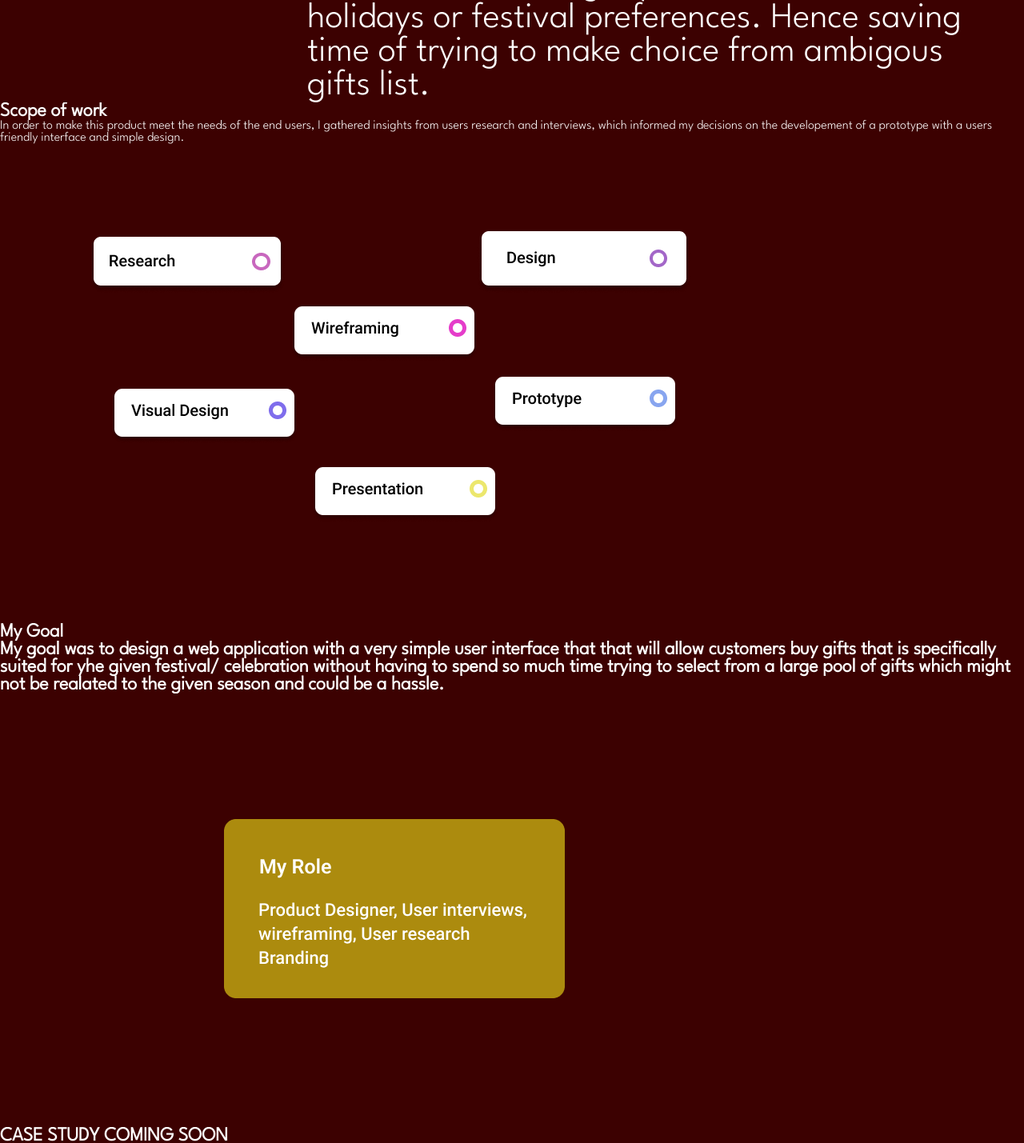
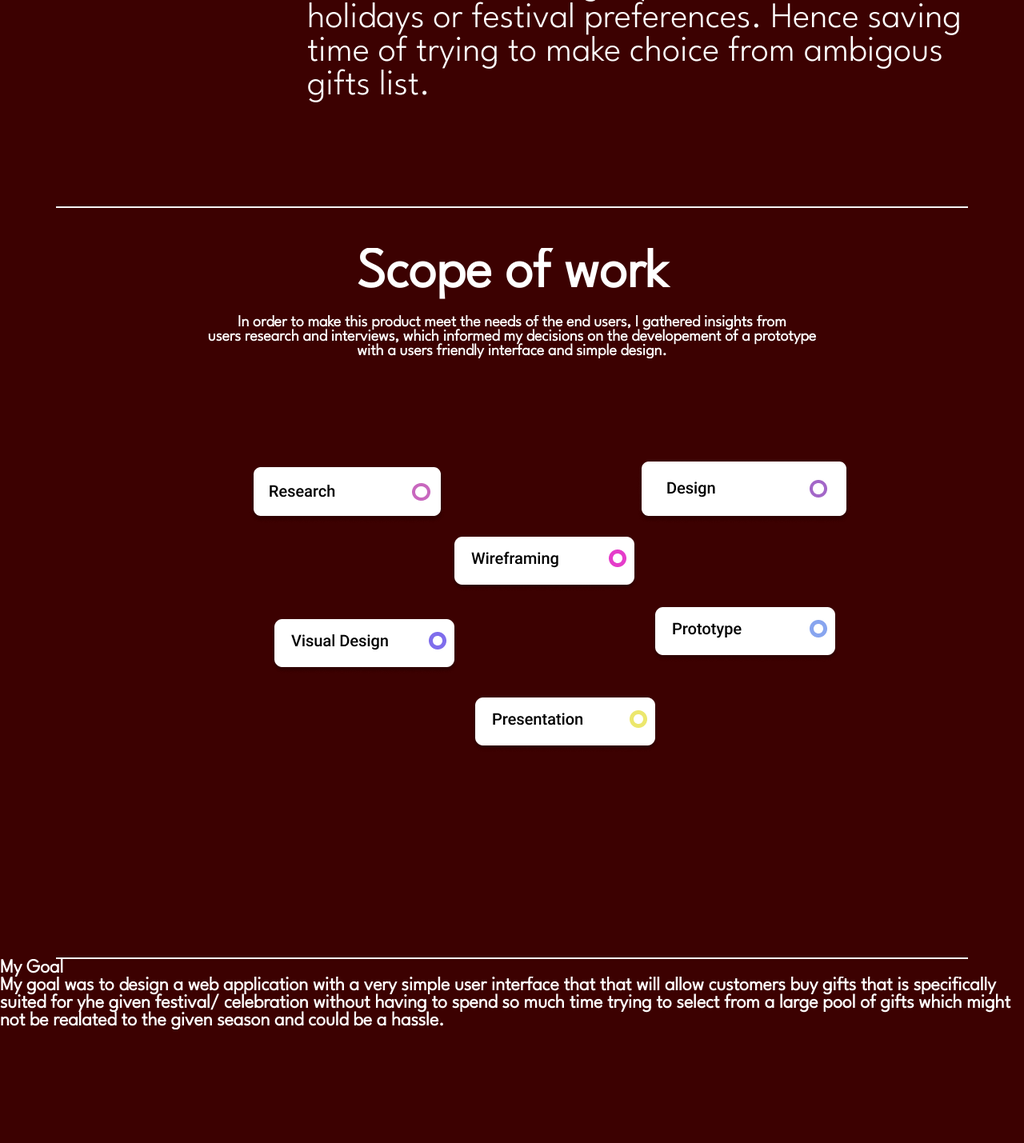
Before and after one commit to sirbob12/BobbyOshodin, a React (Create React App) app: page /Project1 in a window 1280 px wide. Shown: the part 1580-3009 px from the top of the page at 80% size. Built offline with nearby package versions, Linux system fonts and the light colour scheme.

Commit message:
new commit comming through

```diff
--- a/src/Pages/project1.jsx
+++ b/src/Pages/project1.jsx
@@ -31,15 +31,21 @@ const project1 = () => {
             </p>
             </div>
 
+            <hr className='summary_line'/>
 
-            <h1 className="scope">Scope of work</h1>
-            <p className="scope">
-              In order to make this product meet the needs of the end users, I gathered insights from
-              users research and interviews, which informed my decisions on the developement of a prototype
+
+            <div className="scope">
+            <h1 className="scope_work">Scope of work</h1>
+            <p className="scope_text">
+              In order to make this product meet the needs of the end users, I gathered insights from<br/>
+              users research and interviews, which informed my decisions on the developement of a prototype<br/>
               with a users friendly interface and simple design.
             </p>
+            </div>
 
             <img src={images.frame} alt="" className="frame" />
+
+            <hr className='goal_line'/>
 
             <div className="goal_class">
               <h2 className="goal">My Goal</h2>
@@ -52,9 +58,11 @@ const project1 = () => {
                 season and could be a hassle.
               </h1>
 
-               <img src={images.goals} alt="" className="goals_image" />
+               <img src={images.goals} alt="goals_image" className="goals_image" />
               </div>
             </div>
+
+            <hr/>
 
             <h1 className="case_study">
               CASE STUDY COMING SOON
--- a/src/Pages/project1.scss
+++ b/src/Pages/project1.scss
@@ -64,7 +64,49 @@
         }
 
 
+        .summary_line{
+            margin-top: 130px;
+            margin-left: 70px;
+            margin-right: 70px;
+            border: 0.5px solid #f4f4f4;
+        }
 
+
+        .scope{
+
+            text-align: center;
+           margin-top: 50px;
+
+            .scope_work{
+               font-size: 70px;
+               font-weight: bolder;
+
+            }
+
+            .scope_text{
+               font-size: 20px;
+               font-weight: bold;
+               margin-top: 20px;
+
+            }
+        }
+
+
+        .frame{
+            align-items: center;
+            margin-left: 200px;
+            margin-top: 20px;
+            margin-bottom: 0px;
+        }
+
+
+
+        .goal_line{
+            margin-top: 130px;
+            margin-left: 70px;
+            margin-right: 70px;
+            border: 0.5px solid #f4f4f4;
+        }
 
     }
 }
```
